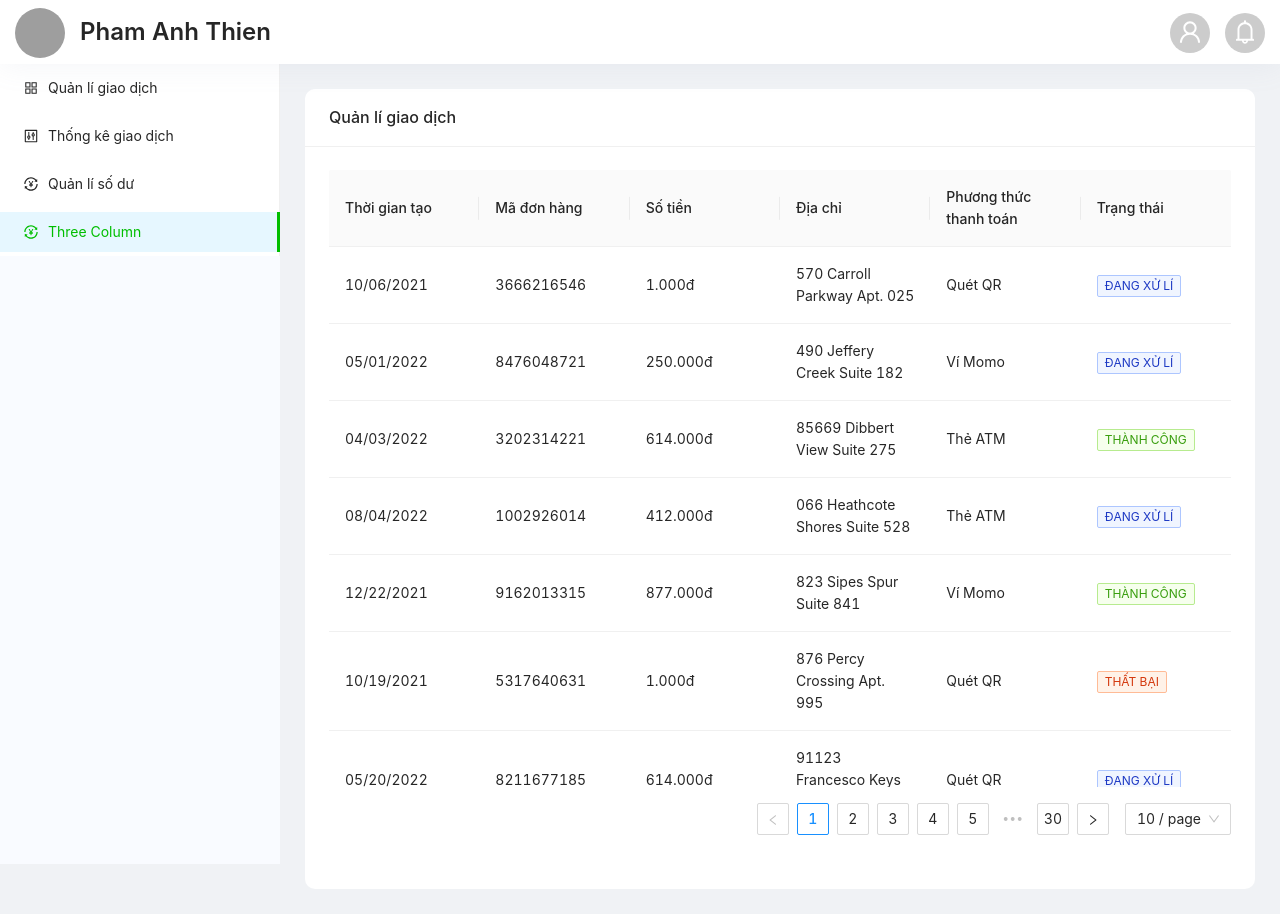
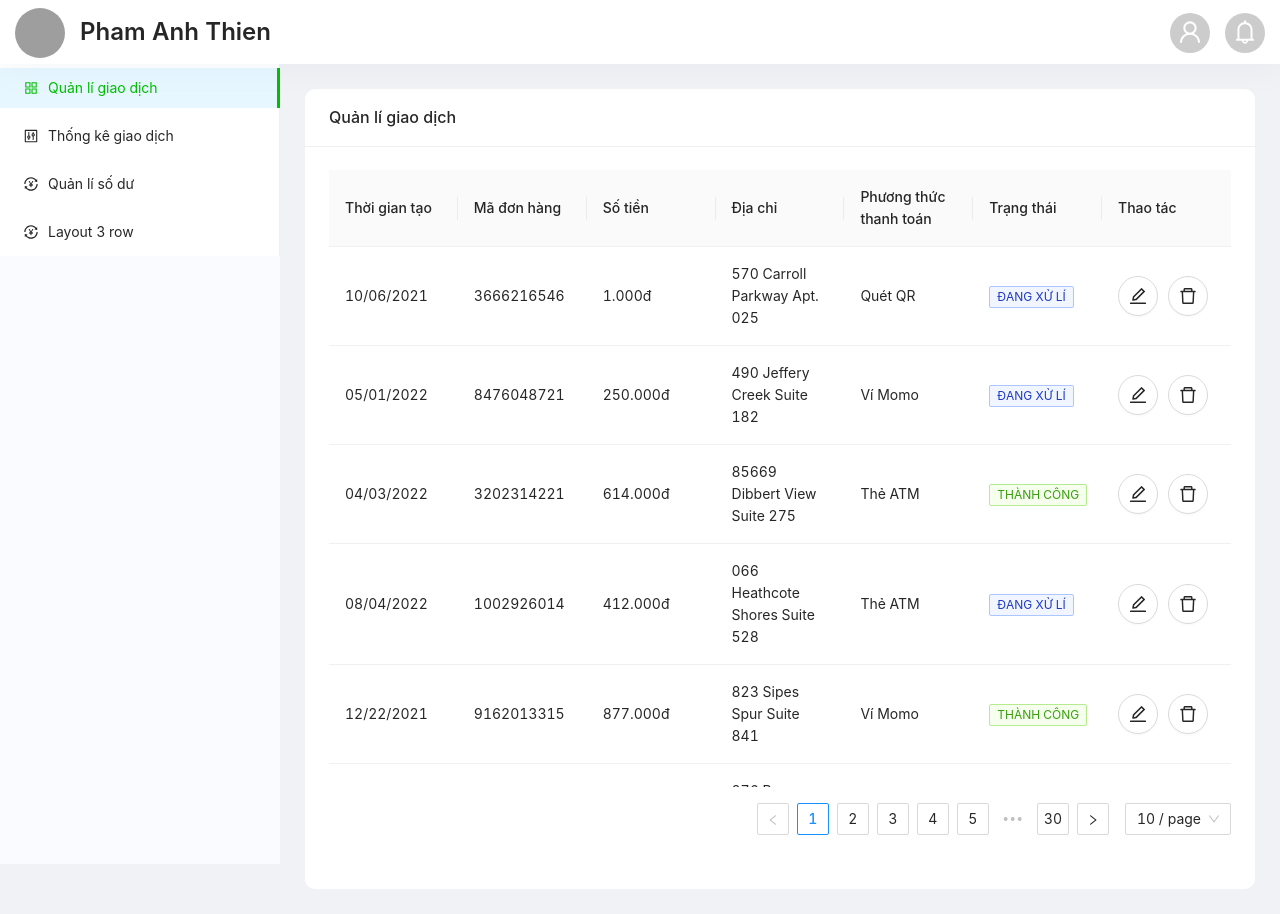
Before and after one commit to ThienPayme/demo-app, a Next.js app: page / in a window 1280 px wide. Built offline with nearby package versions, Linux system fonts and the light colour scheme; grey boxes are pictures that could not be loaded.

Commit message:
del and edit data

```diff
--- /dev/null
+++ b/components/ModalEdit/index.tsx
@@ -0,0 +1,71 @@
+
+import { Button, Input, Modal, Select } from 'antd';
+import React, { useEffect, useState } from 'react';
+import { UserOutlined } from '@ant-design/icons';
+import { Option } from 'antd/lib/mentions';
+
+interface DataType {
+    create_at: string;
+    id: string;
+    price: string;
+    address: string;
+    type: string;
+    status: string
+}
+
+const ModalEdit = (props: Props) => {
+    const { isModalVisible, onSave, onCancel, defaultData } = props
+
+    const [data, setData] = useState<Partial<DataType>>()
+
+    useEffect(() => {
+        setData(defaultData)
+    }, [defaultData])
+
+
+    const handleChangeInput = (key: string) => (e: React.ChangeEvent<HTMLInputElement>) => {
+        setData({ ...data, [`${key}`]: e.target.value })
+    }
+    return (
+        <>
+
+            <Modal title="Sửa " visible={isModalVisible} onOk={() => onSave(data)} onCancel={onCancel}>
+                <br />
+                <Input placeholder="số tiền " prefix={<UserOutlined />} value={data?.price} onChange={handleChangeInput('price')} />
+                <br />
+                <br />
+                <Input placeholder="địa chỉ " prefix={<UserOutlined />} value={data?.address} onChange={handleChangeInput('address')} />
+                <br />
+                <br />
+                <Input.Group compact>
+                    <Select defaultValue="Thẻ ATM" onChange={(value) => { setData({ ...data, type: value }) }}>
+                        <Option value="Ví Momo">Ví Momo</Option>
+                        <Option value="Thẻ ATM">Thẻ ATM</Option>
+                        <Option value="Quét QR">Quét QR</Option>
+                    </Select>
+
+                </Input.Group>
+
+                <br />
+                <Input.Group compact>
+                    <Select defaultValue="Thành công" onChange={(value) => { setData({ ...data, status: value }) }}>
+                        <Option value="Thành công">Thành công</Option>
+                        <Option value="Thất bại">Thất bại</Option>
+                        <Option value="Đang xử lí">Đang xử lí</Option>
+                    </Select>
+
+                </Input.Group>
+                <br />
+            </Modal>
+        </>
+    );
+};
+
+interface Props {
+    isModalVisible: boolean,
+    onCancel: any,
+    onSave: any,
+    defaultData: DataType | undefined
+}
+
+export default ModalEdit;
--- a/components/SiderApp/index.tsx
+++ b/components/SiderApp/index.tsx
@@ -37,7 +37,7 @@ const SiderApp = () => {
       width={280}
     >
 
-      <Menu mode="inline" defaultSelectedKeys={['4']} items={items} />
+      <Menu mode="inline" defaultSelectedKeys={['1']} items={items} />
     </Sider>
     </Layout>
   )
--- a/pages/index.tsx
+++ b/pages/index.tsx
@@ -1,9 +1,11 @@
 import React, { useEffect, useState } from 'react';
 import type { NextPage } from 'next'
-import { Card, Input, Layout, Space, Tag } from 'antd';
+import { Button, Card, Dropdown, Input, Layout, Menu, Popconfirm, Radio, Space, Tag, Tooltip } from 'antd';
 import { Content } from 'antd/lib/layout/layout';
 import Table, { ColumnsType } from 'antd/lib/table';
+import { EditOutlined, DeleteOutlined } from '@ant-design/icons';
 
+import ModalEdit from '../components/ModalEdit';
 
 import { mockTransactions } from '../mocks/transactions'
 interface DataType {
@@ -15,7 +17,10 @@ interface DataType {
   status: string
 }
 
-const columns: ColumnsType<DataType> = [
+
+
+const initColumns = (action: { delete: any, edit: any }): ColumnsType<DataType> => {
+  return [
     {
       title: 'Thời gian tạo',
       dataIndex: 'create_at',
@@ -60,18 +65,66 @@ const columns: ColumnsType<DataType> = [
 
       },
     },
-];
+    {
+      title: 'Thao tác',
+      key: 'action',
+      dataIndex: 'action',
+      render: (_, data) => {
+        return (
+          <>
+            <Tooltip title="sửa">
+              <Button shape="circle" icon={<EditOutlined />} size="large" onClick={action.edit(data)} />
+            </Tooltip>
+            <Popconfirm title="Sure to delete?" onConfirm={action.delete(data.id)}>
+              <Button shape="circle" icon={<DeleteOutlined />} size="large" style={{ marginLeft: 10 }} />
+            </Popconfirm>
+
+          </>
+        )
+      }
+    },
+  ]
+};
 
 
 
 
 const Payment: NextPage = () => {
+
   const [data, setData] = useState<DataType[]>([])
+  const [ openModelEdit, setOpenModelEdit ] = useState(false)
+  const [ dataEdit, setDataEdit] = useState<DataType>()
+
   useEffect(() => {
     setData(mockTransactions(300))
-  },[])
+  }, [])
+
+  const handleToggleModalEdit = (value: boolean) => {
+    setOpenModelEdit(value)
+  }
+
+  const handleEdit = (data: DataType) => () => {
+    handleToggleModalEdit(true)
+    setDataEdit(data)
+
+  }
+  const handleSave = (updateValue: DataType) =>{
+
+     setData([...data.map(item=>{
+      if(item.id== dataEdit?.id) return updateValue
+      return item
+     })])
+     handleToggleModalEdit(false)
+  }
+  const handleDelete = (id: string) => () => {
+    setData([...data.filter(item => item.id !== id)])
+  }
+
+  const columns = initColumns({ edit: handleEdit, delete: handleDelete })
+
   return (
     <>
+      <ModalEdit isModalVisible={openModelEdit} onCancel= {() => handleToggleModalEdit(false)} onSave={handleSave} defaultData={dataEdit} />
       <Layout>
         <Content style={{ background: 'white', height: '800px', borderRadius: 10 }}>
           <Card title="Quản lí giao dịch" bordered={false} style={{ width: '100%' }}>
--- a/routes.ts
+++ b/routes.ts
@@ -22,7 +22,7 @@ export const routes = [
     },
     {
         icon: TransactionOutlined,
-        label: 'Three Column',
+        label: 'Layout 3 row',
         path: '/three-column'
     },
 ]
```
Lines whose indentation alone changed are shown as unchanged.
